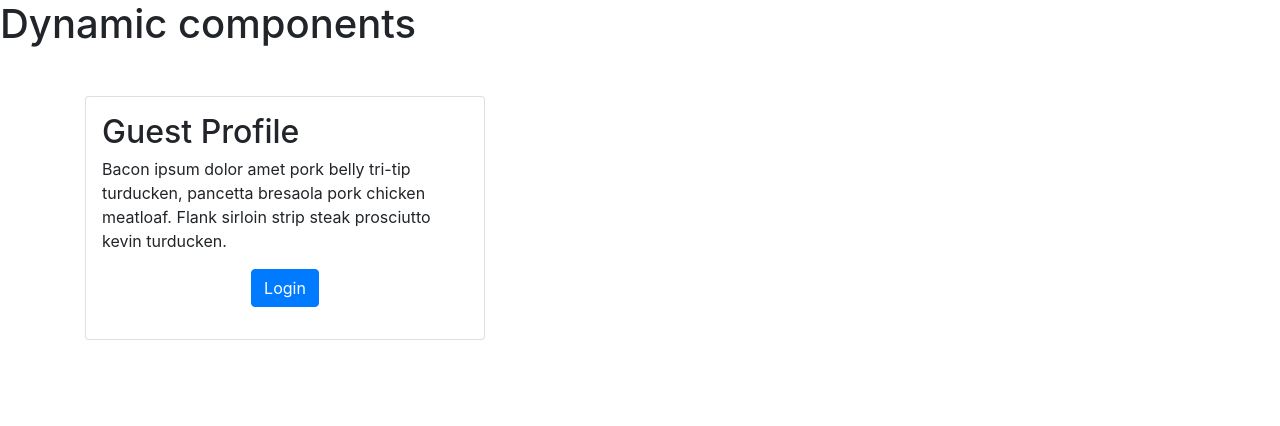
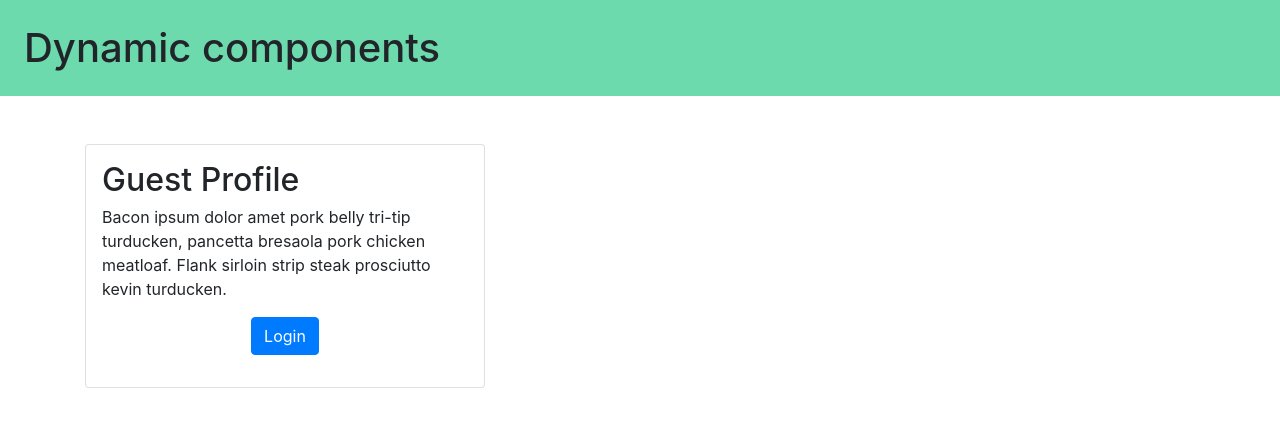
Before and after one commit to ShilpaLalwani/dynamic-component, an Angular app: page / in a window 1280 px wide. Shown: the top 426 px of the page. Built offline with nearby package versions, Linux system fonts and the light colour scheme.

Commit message:
Styling changes

```diff
--- a/src/app/app.component.html
+++ b/src/app/app.component.html
@@ -1,4 +1,4 @@
-<h1 class="header">Dynamic components</h1>
+<h1 class="header p-4">Dynamic components</h1>
 <main class="container">
   <app-profile-container></app-profile-container>
 </main>
--- a/src/styles.css
+++ b/src/styles.css
@@ -2,3 +2,7 @@
 .card{
   width: 25rem;
 }
+.header
+{
+background: #6ddaad;
+}
```
